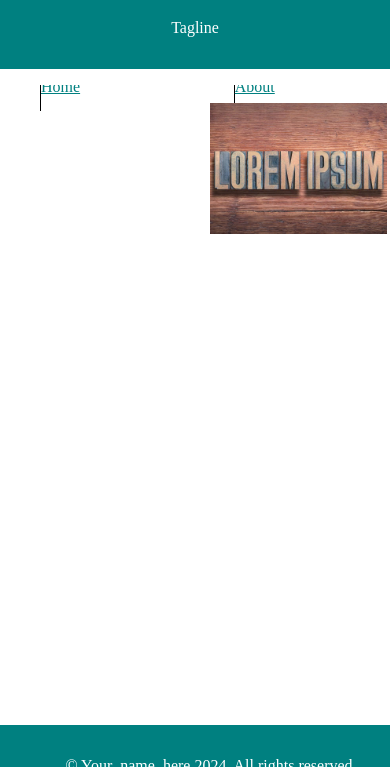
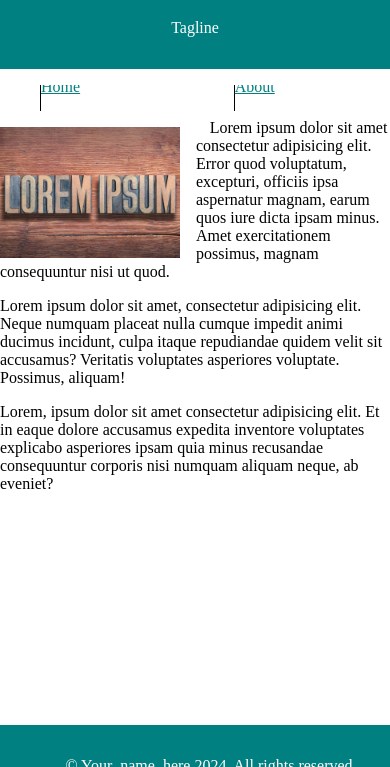
Before and after one commit to michaelflood1/acit1620lab3, a plain HTML site: page index.html in a window 390 px wide. Shown: the part 77-844 px from the top of the page. Drawn offline with Linux system fonts and the light colour scheme.

Commit message:
media fix455

```diff
--- a/styles.css
+++ b/styles.css
@@ -105,12 +105,8 @@ footer {
             border-left: 1px solid black;
             height: 40px;
         }
-        main {
-            position: left; display: flex;
-        }
-        img {
-            position: left;
-
+        nav {
+            margin-bottom: 0;
         }
        div {
         overflow-x: hidden;
```
